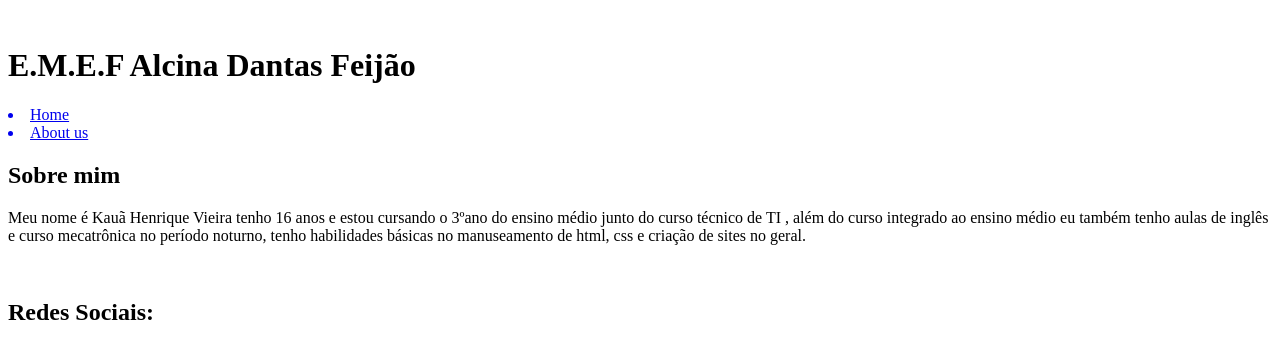
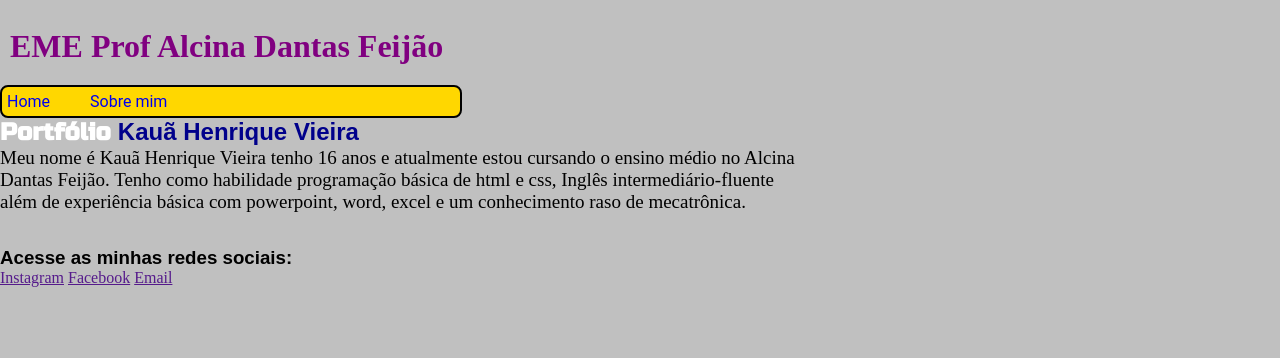
Before and after one commit to KauaHVieira/Progweb, a plain HTML site: page index.html in a window 1280 px wide. Drawn offline with Linux system fonts and the light colour scheme.

Commit message:
atividadegrupocss

```diff
--- a/index.html
+++ b/index.html
@@ -1,35 +1,38 @@
 <!DOCTYPE html>
-<html lang="en">
+<html lang="pt-br">
 <head>
     <meta charset="UTF-8">
-    <meta name="viewport" content="width=device-width, initial-scale=1.0">
+
+    <link href='https://fonts.googleapis.com/css?family=Russo One' rel='stylesheet'><meta name="viewport" content="width=device-width, initial-scale=1.0">
+    <title>Portfólio-Kauã</title>
     <link rel="stylesheet" href="style.css">
-    <title>Portifório</title>
 </head>
 <body>
-    <header> <img src=""><h1> E.M.E.F Alcina Dantas Feijão </h1></header>
+<header class="cabecalho">
+  <div>
+  <img src="">
+  <h1>EME Prof Alcina Dantas Feijão</h1>
+</div>
+</header>
 
-    <nav>
-        <a href="home.html"><li>Home</li></a>
-        <a href="aboutus.html"><li>About us</li></a>
-    </nav>
+<nav class="cabecalho_menu">
+<a class="cabecalho_links" href="index.html">Home</a>
+<a class="cabecalho_links" href="Aboutme.html">Sobre mim</a>
+</nav>
 
-
-
-    <h2>Sobre mim</h2>
-    <div class="contain">
-   <p> Meu nome é Kauã Henrique Vieira tenho 16 anos e estou cursando o 3ºano do ensino médio junto do curso técnico de TI ,
-    além do curso integrado ao ensino médio eu também tenho aulas de inglês e curso mecatrônica no período noturno,
-    tenho habilidades básicas no manuseamento de html, css e criação de sites no geral.
-   </p>
-
-    </div>
-    <img src="">
-
-<h2>Redes Sociais:</h2>
-
-<a href=""
-
-
+<h2 class="tituport">Portfólio <strong class="nome">Kauã Henrique Vieira</strong></h2>
+<div class="container1">
+<p class="texto">Meu nome é Kauã Henrique Vieira tenho 16 anos e atualmente estou
+    cursando o ensino médio no Alcina Dantas Feijão. Tenho como habilidade
+    programação básica de html e css, Inglês intermediário-fluente além de
+    experiência básica com powerpoint, word, excel e um conhecimento raso
+    de mecatrônica.
+</p>
+</div>
+<h3 class ="subtitu">Acesse as minhas redes sociais:</h3>
+<a href="">Instagram</a>
+<a href="">Facebook</a>
+<a href="">Email</a>
+<img src="">
 </body>
 </html>
--- a/style.css
+++ b/style.css
@@ -0,0 +1,79 @@
+body{
+    background-color: #c0c0c0;
+
+    }
+
+*{
+padding: 0;
+margin: 0;
+
+}
+
+    .cabecalho{
+    color: #800080;
+    display: flex;
+    flex-direction: row;
+    padding: 10px 0px 20px 10px;
+
+
+
+    }
+    .cabecalho_links{
+     text-decoration: none;
+
+
+    }
+
+    .cabecalho_menu{
+    display: flex;
+    flex-direction: row;
+    gap:40px;
+    background-color:gold;
+    font-family: roboto;
+    text-align: center;
+    border: 2px solid black;
+    border-radius: 8px;
+    padding: 5px 5px;
+    max-width: 35%;
+    }
+
+    .cabecalho_menu :hover{
+        background: #FCFCFC;
+        border: 1px solid black;
+        border-radius: 16px;
+
+    }
+
+    .texto{
+    font-size: 19px;
+
+    }
+
+    .container1{
+    height:100px;
+    width: 800px;
+    }
+
+    .tituport{
+    color:white;
+    font-family: Russo One;
+    }
+
+    .nome{
+    color: #00008b;
+    font-family: Arial;
+
+    }
+    .subtitu{
+        color:black;
+        font-family: Arial;
+
+        }
+    .titulo{
+
+    }
+
+    .links{
+
+        text-decoration: none;
+    }
```
